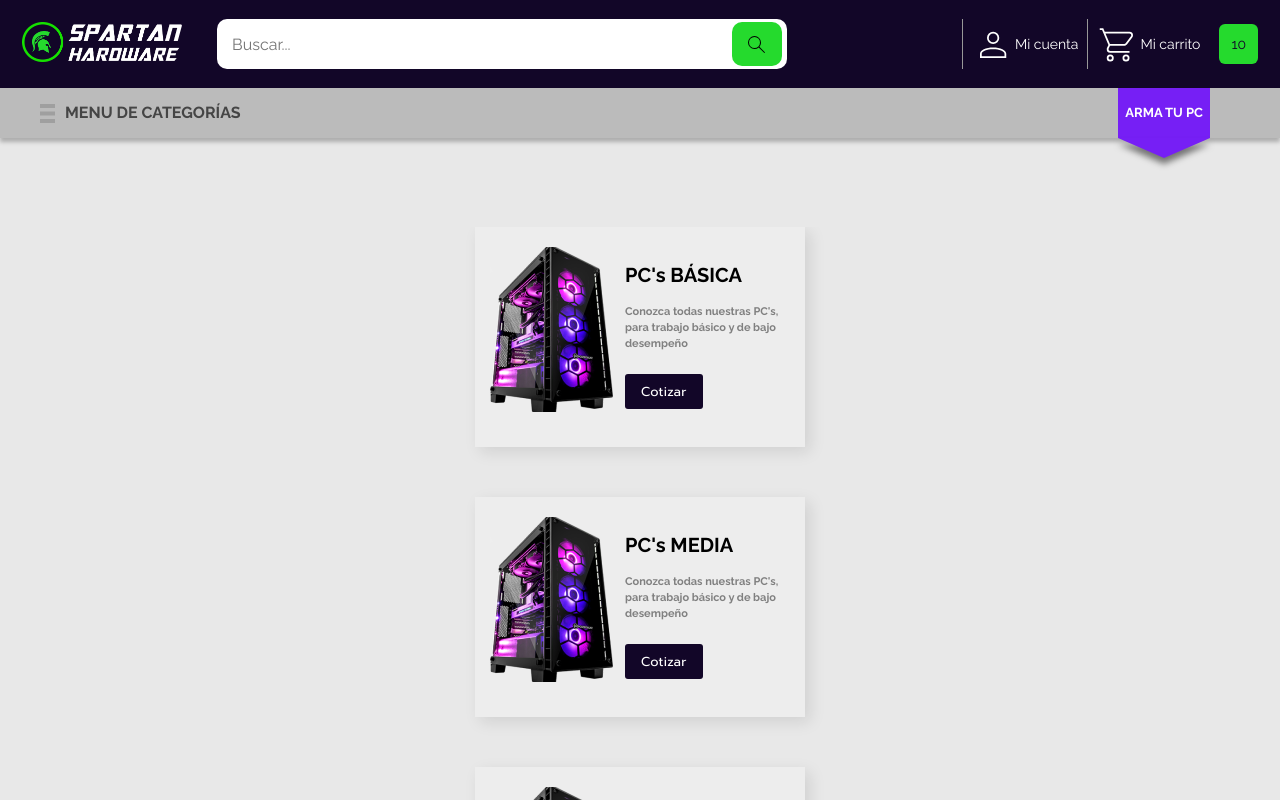
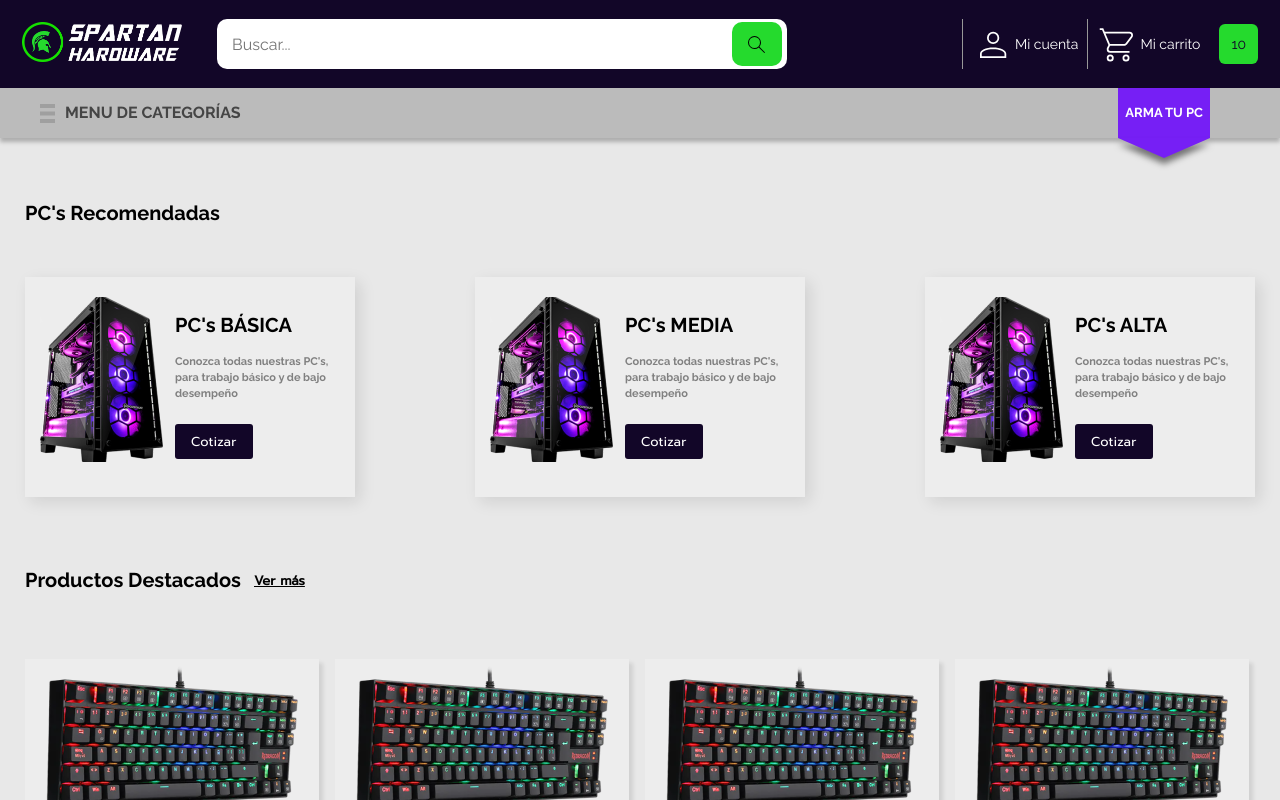
Before and after one commit to CoraYako/spartan-hardware, a Next.js app in the folder Client/: page / in a window 1280 px wide. Shown: the top 800 px of the page. Built offline with nearby package versions, Linux system fonts and the light colour scheme; no server answers.

Commit message:
Fix: Resolve merge conflicts

```diff
--- a/Client/components/public/home/Recommned.js
+++ b/Client/components/public/home/Recommned.js
@@ -4,13 +4,15 @@ import RecommendCard from '../../common/Cardrecord'
 export const Recommend = () => {
   return (
     <>
-      <div className="title">
-        <h2>PC's Recomendadas</h2>
-      </div>
       <CardContainer>
-        <RecommendCard title={"PC's BÁSICA"} link="/pc-recommend-sale" />
-        <RecommendCard title={"PC's MEDIA"} link="/pc-recommend-sale" />
-        <RecommendCard title={"PC's ALTA"} link="/pc-recommend-sale" />
+        <div className="title">
+          <h2>PC's Recomendadas</h2>
+        </div>
+        <div className="recommend">
+          <RecommendCard title={"PC's BÁSICA"} link="/pc-recommend-sale" />
+          <RecommendCard title={"PC's MEDIA"} link="/pc-recommend-sale" />
+          <RecommendCard title={"PC's ALTA"} link="/pc-recommend-sale" />
+        </div>
       </CardContainer>
     </>
   )
@@ -24,5 +26,18 @@ const CardContainer = styled.div`
   flex-direction: column;
   align-items: center;
   justify-content: center;
-  overflow: hidden;
+
+  .title {
+    display: flex;
+    flex-direction: row;
+    align-items: flex-start;
+    gap: 22rem;
+  }
+
+  .recommend {
+    display: flex;
+    flex-direction: row;
+    flex-wrap: wrap;
+    gap: 12em;
+  }
 `
```
